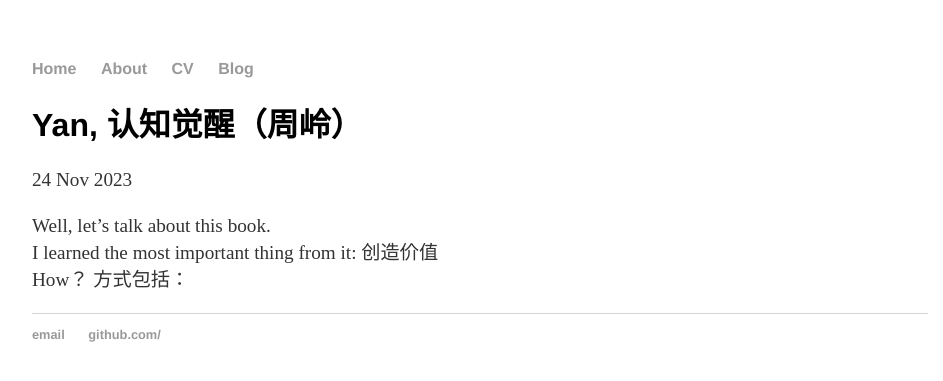
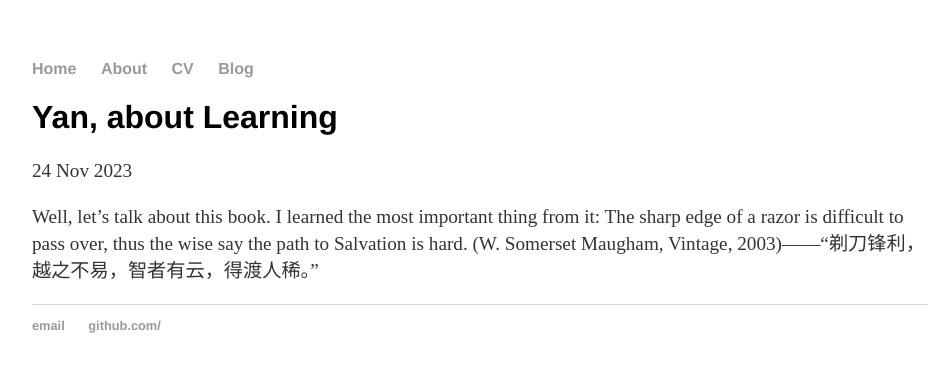
Before and after one commit to kaiagss/kaiagss.github.io, a Jekyll site: the page built from _posts/2023-11-24-Yan-site-launched.md, in a window 1280 px wide. Shown: the top 381 px of the page, without its empty margins (160-1103 px from the left). Built offline with Jekyll 4.4.1, drawn with Linux system fonts in a browser that asks for light colours.

Commit message:
Update 2023-11-24-Yan-site-launched.md

```diff
--- a/_posts/2023-11-24-Yan-site-launched.md
+++ b/_posts/2023-11-24-Yan-site-launched.md
@@ -1,8 +1,8 @@
 ---
 layout: post
-title: "Yan, 认知觉醒（周岭）"
+title: "Yan, about Learning"
 date: 2023-11-24
 ---
-Well, let's talk about this book.\
-I learned the most important thing from it: 创造价值\
-How？ 方式包括：
+Well, let's talk about this book.
+I learned the most important thing from it:
+The sharp edge of a razor is difficult to pass over, thus the wise say the path to Salvation is hard. (W. Somerset Maugham, Vintage, 2003)——“剃刀锋利，越之不易，智者有云，得渡人稀。”
```
